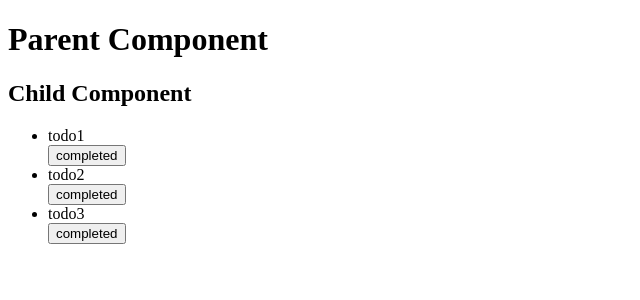
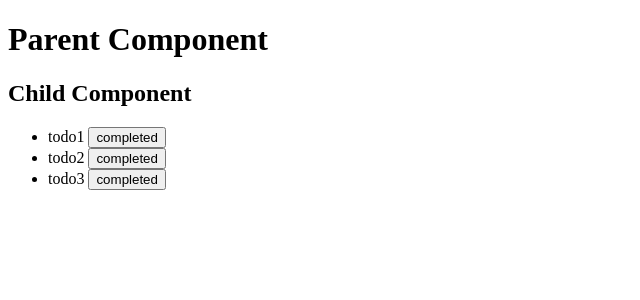
Before and after one commit to acciojob/lifting-state-up-6-Razz700, a React app: page / in a window 1280 px wide. Shown: the top 300 px of the page, without its empty margins (0-640 px from the left). Built offline with nearby package versions, Linux system fonts and the light colour scheme.

Commit message:
next commit

```diff
--- a/src/components/App.js
+++ b/src/components/App.js
@@ -7,7 +7,6 @@ const App = () => {
   const todos=['todo1','todo2','todo3'];
   let completedTodos=[false,false,false];
   const handleComplete=(todoval,btn)=>{
-console.log('hih',todoval,btn);
 todos.forEach((item,i)=>{
   if (todoval==item) {
     completedTodos[i]=true;
--- a/src/components/TodoList.js
+++ b/src/components/TodoList.js
@@ -6,10 +6,9 @@ const TodoList = (props) => {
     <div>
    <h2>Child Component</h2>
    <ul>
-   {props.todos.map((item,i)=>{return(<div>
-    <li key={i}>{item}</li>
-    <button id={'a'+i} onClick={(e)=>{props.handlefunc(item,e.target)}}>completed</button>
-   </div>
+   {props.todos.map((item,i)=>{return(
+    <li key={i}>{item}  <button id={'a'+i} onClick={(e)=>{props.handlefunc(item,e.target)}}>completed</button></li>
+
    )}
    )}
    </ul>
```
